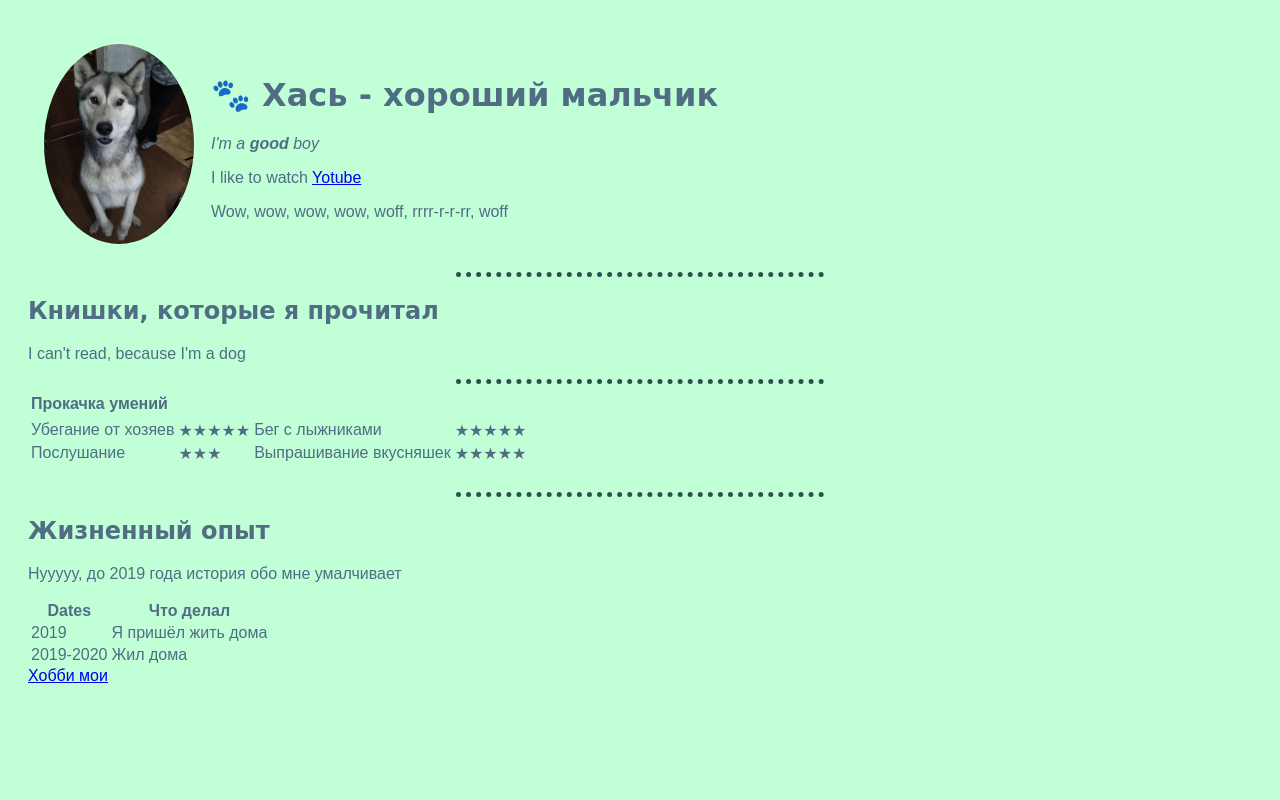
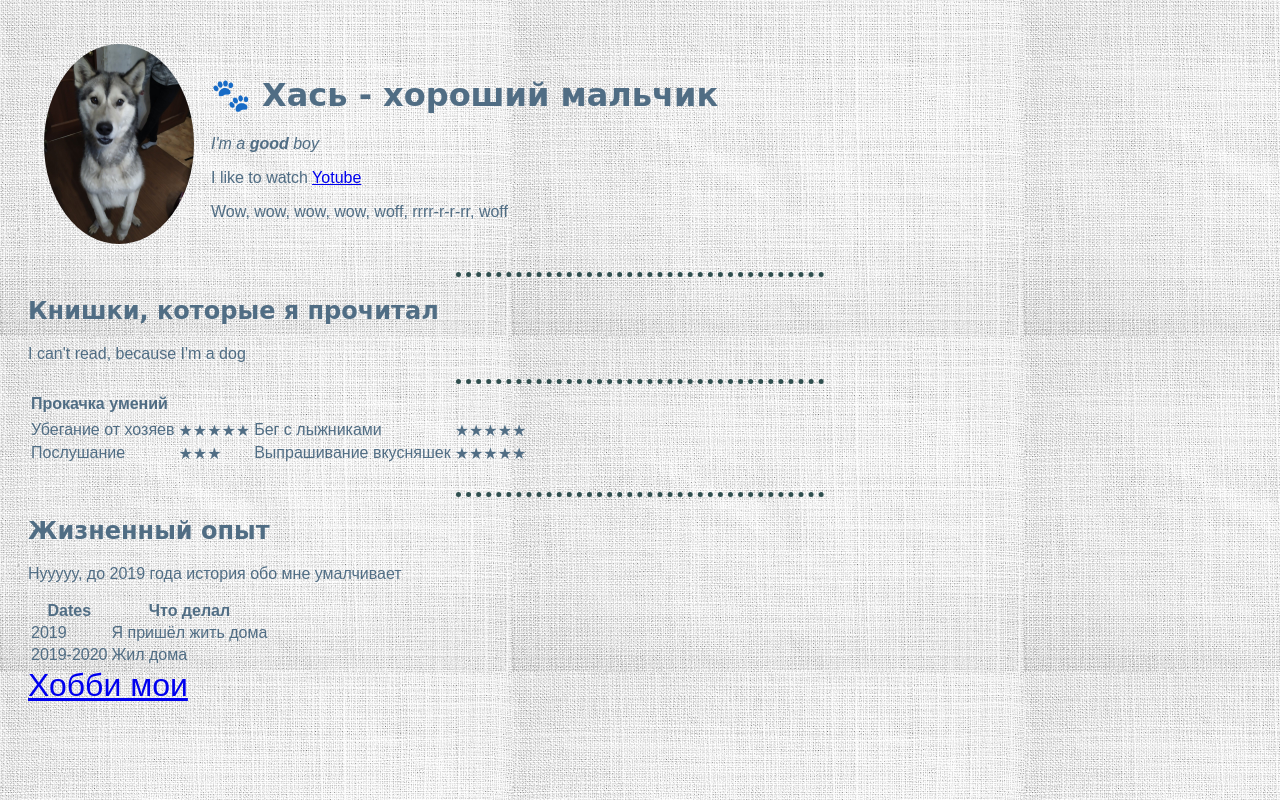
Before and after one commit to Vasil163/Hasky-CV, a plain HTML site: page index.html in a window 1280 px wide. Drawn offline with Linux system fonts and the light colour scheme; a web font is replaced by a local one.

Commit message:
Some changes

```diff
--- a/css/styles.css
+++ b/css/styles.css
@@ -1,7 +1,7 @@
 body {
-     /*Почему-то не работает*/
     background-color: #C1FFD7;
-    background-image: url("Images/Hasya.jpg");
+    background-image: url("../Images/background2.jpg"); /*../ поднимает на 1 уровень поиск, либо нужно прописать
+     путь полностью, начиная с диска С*/
     font-family: 'RocknRoll One', sans-serif;
     color: #506D84;
 }
@@ -26,8 +26,11 @@ hr {
     width: 30%;
 }
 a:hover {
-    background-color: gainsboro;
+    background-color: rgb(15, 201, 15);
 }
 .table {
     border-style: hidden;
 }
+.a {
+    font-size: 2rem;
+}
--- a/index.html
+++ b/index.html
@@ -82,7 +82,7 @@
             </tfoot>
 
         </table>
-        <a href="hasya'shobbies.html">Хобби мои</a>
+        <a class="a" href="hasya'shobbies.html">Хобби мои</a>
         </tbody>
     </div>
 
```
Also changed, not shown: Images/background2.jpg (added).
